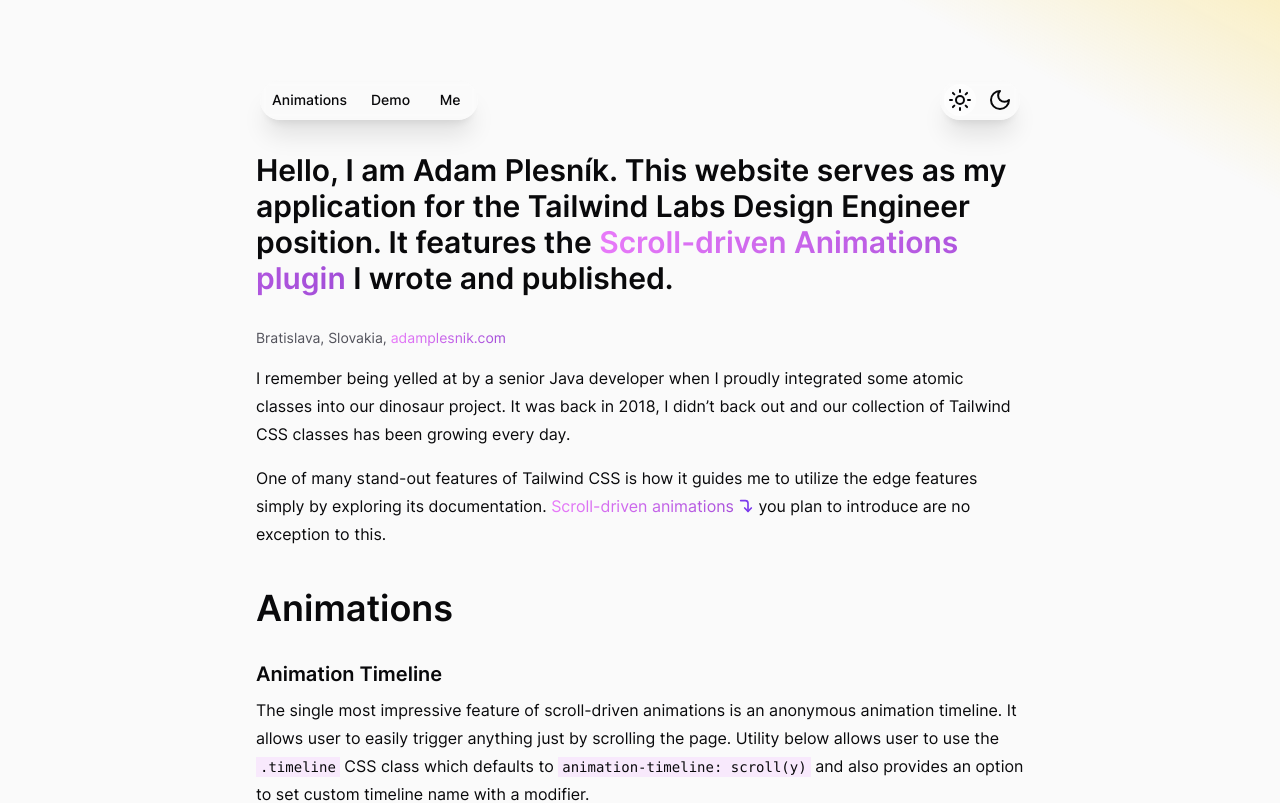
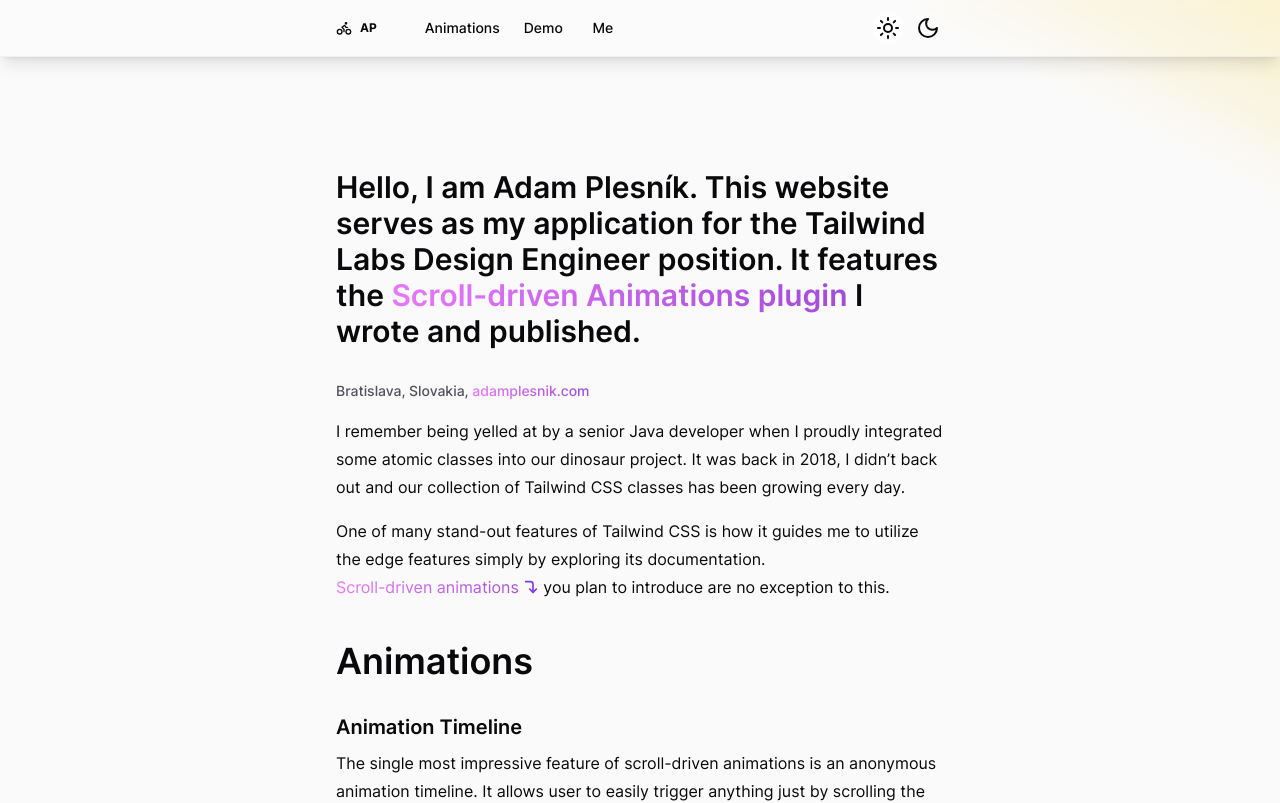
Before and after one commit to adamplesnik/tailwindcss-scroll-driven-animations, a React (Vite) app: page / in a window 1280 px wide. Shown: the top 803 px of the page. Built offline with nearby package versions, Linux system fonts and the light colour scheme; what @adam.plesnik/tailwindcss-scroll-driven-animations would draw is missing.

Commit message:
Update header, add AP 'logo', bike anim

```diff
--- a/index.html
+++ b/index.html
@@ -1,8 +1,5 @@
 <!doctype html>
-<html
-  lang="en"
-  class="scroll-smooth bg-zinc-50 p-8 text-zinc-950 md:p-16 lg:p-20 dark:bg-gray-900 dark:text-zinc-300"
->
+<html lang="en" class="scroll-smooth bg-zinc-50 text-zinc-950 dark:bg-gray-900 dark:text-zinc-300">
   <head>
     <meta charset="UTF-8" />
     <meta name="viewport" content="width=device-width, initial-scale=1.0" />
--- a/src/App.tsx
+++ b/src/App.tsx
@@ -1,18 +1,18 @@
 import PageBackground from './components/PageBackground.tsx'
 import Animations from './partials/Animations.tsx'
 import Demo from './partials/Demo.tsx'
-import Header from './partials/Header.tsx'
+import Nav from './partials/Nav.tsx'
 import Intro from './partials/Intro.tsx'
 import MainTitle from './partials/MainTitle.tsx'
 import Me from './partials/Me.tsx'
 
 function App() {
   return (
-    <div className="flex justify-center scope/content">
+    <div className="flex flex-col items-center justify-center">
       <PageBackground />
-      <div className={'relative z-10 w-full max-w-screen-md'}>
-        <Header />
-        <div className={'w-full view-timeline/content'}>
+      <Nav />
+      <div className={'relative z-10 w-full max-w-screen-md p-8 md:p-16 lg:p-20'}>
+        <div className="w-full">
           <MainTitle />
           <Intro />
           <Animations />
--- a/src/components/DarkModeSwitch.tsx
+++ b/src/components/DarkModeSwitch.tsx
@@ -2,7 +2,6 @@
 import { Moon, Sun } from 'lucide-react'
 import { MouseEventHandler, useState } from 'react'
 import DarkModeSwitchButton from './DarkModeSwitchButton.tsx'
-import HeaderSegment from './HeaderSegment.tsx'
 
 const DarkModeSwitch = () => {
   const systemDarkMode = window.matchMedia('(prefers-color-scheme: dark)').matches
@@ -17,7 +16,7 @@
   }
 
   return (
-    <HeaderSegment>
+    <div className="relative flex items-stretch gap-2">
       <DarkModeSwitchButton Icon={Sun} onClick={switchMode} pointerEvents={!darkMode} />
       <DarkModeSwitchButton Icon={Moon} onClick={switchMode} pointerEvents={darkMode} />
       <motion.div
@@ -28,10 +27,10 @@
           duration: 0.67,
           ease: [0.65, 0.05, 0.17, 0.99],
         }}
-        style={darkMode ? { right: '0.25rem' } : { left: '0.25rem ' }}
+        style={darkMode ? { right: '0' } : { left: '0 ' }}
         className="absolute z-0 size-8 rounded-full bg-white/60 dark:bg-zinc-500/60"
       ></motion.div>
-    </HeaderSegment>
+    </div>
   )
 }
 
--- a/src/components/HeaderNavAnchor.tsx
+++ b/src/components/HeaderNavAnchor.tsx
@@ -10,7 +10,7 @@
       href={href}
       className={
         'flex items-center justify-center rounded-full px-2 text-sm font-medium transition-colors duration-200 md:min-w-12 ' +
-        'hover:bg-zinc-300/40 dark:hover:bg-zinc-500/60' +
+        'hover:bg-slate-300/40 dark:hover:bg-slate-500/60' +
         (className != '' ? ` ${className}` : '')
       }
     >
--- a/src/components/HeaderSegment.tsx
+++ /dev/null
@@ -1,20 +0,0 @@
-import { PropsWithChildren } from 'react'
-
-const HeaderSegment = ({ children }: PropsWithChildren<HeaderButtonWrapperProps>) => {
-  return (
-    <div
-      className={
-        'relative flex animate-add-shadow items-stretch gap-2 overflow-hidden rounded-full bg-white/10 p-1 backdrop-blur-sm timeline range-end-[200px] dark:bg-zinc-500/20 ' +
-        'supports-no-animations:shadow-lg'
-      }
-    >
-      {children}
-    </div>
-  )
-}
-
-export interface HeaderButtonWrapperProps {
-  children: PropsWithChildren
-}
-
-export default HeaderSegment
--- a/src/components/Paragraph.tsx
+++ b/src/components/Paragraph.tsx
@@ -9,7 +9,11 @@
     <p
       className={
         'mb-4 w-full ' +
-        (size === 'regular' ? 'text-base leading-7' : size === 'large' ? 'text-lg' : 'text-sm') +
+        (size === 'regular'
+          ? 'text-base leading-7'
+          : size === 'large'
+            ? 'text-lg'
+            : 'text-sm font-medium') +
         (className && ` ${className}`)
       }
     >
--- a/src/components/PluginDemo.tsx
+++ b/src/components/PluginDemo.tsx
@@ -12,7 +12,7 @@
   return (
     <div className="mb-8 h-96 overflow-y-auto overflow-x-hidden rounded-lg border border-zinc-300 bg-zinc-100/70 dark:border-zinc-700 dark:bg-black/10">
       <div className="text-sm scope/demo supports-animations:-mt-14 supports-animations:sm:-mt-8">
-        <div className="sticky top-0 z-10 flex animate-translate-down flex-wrap gap-1 border-b border-b-zinc-300 bg-white/20 px-8 py-4 backdrop-blur timeline/demo range-start-exit-crossing range-end supports-animations:-translate-y-24 supports-animations:sm:-translate-y-16 md:px-12 dark:border-b-zinc-600 dark:bg-slate-800/60">
+        <div className="sticky top-0 z-10 flex animate-translate-down flex-wrap gap-1 border-b border-b-zinc-300 bg-white/20 p-4 backdrop-blur timeline/demo range-start-exit-crossing range-end supports-animations:-translate-y-24 supports-animations:sm:-translate-y-16 dark:border-b-zinc-600 dark:bg-slate-800/60">
           <Code>.animate...</Code>
           <Code>.range-start-exit-crossing</Code>
           <Code>.range-end</Code>
--- a/src/css/keyframes.css
+++ b/src/css/keyframes.css
@@ -1,21 +1,3 @@
-@keyframes add-shadow {
-  0% {
-    box-shadow: none;
-  }
-  100% {
-    box-shadow: theme(boxShadow.xl);
-  }
-}
-
-@keyframes bg-position {
-  0% {
-    background-position: 100% 100%;
-  }
-  100% {
-    background-position: 0 0;
-  }
-}
-
 @keyframes bounce-bottom {
   0% {
     transform: translateY(0);
@@ -42,6 +24,21 @@
   }
 }
 
+@keyframes bike-out {
+  7% {
+    transform: scaleX(-100%);
+  }
+  50% {
+    transform: scaleX(-100%) translateX(300px);
+  }
+  50.001% {
+    transform: scaleX(100%) translateX(-300px);
+  }
+  100% {
+    transform: translateX(0) scaleX(100%);
+  }
+}
+
 @keyframes translate-down {
   to {
     transform: translateY(0);
--- a/src/partials/Header.tsx
+++ /dev/null
@@ -1,36 +0,0 @@
-import DarkModeSwitch from '../components/DarkModeSwitch.tsx'
-import HeaderNavAnchor from '../components/HeaderNavAnchor.tsx'
-import HeaderSegment from '../components/HeaderSegment.tsx'
-
-const Header = () => {
-  return (
-    <div className={'sticky top-8 z-10 flex items-stretch justify-between md:px-1'}>
-      <div
-        className={
-          'flex animate-translate-down items-stretch timeline range-end-[200px] ' +
-          'supports-animations:-translate-y-24 supports-animations:md:-translate-y-32 supports-animations:lg:-translate-y-40'
-        }
-      >
-        <HeaderSegment>
-          <div
-            className={
-              'flex animate-bg-position gap-1 rounded-full timeline/content sm:gap-2 ' +
-              'bg-gradient-to-r from-yellow-300/0 from-30% via-slate-400/30 via-50% to-purple-700/0 to-70% bg-[length:500%_100%] ' +
-              'dark:from-slate-300/0 dark:via-slate-300/30'
-            }
-          >
-            <HeaderNavAnchor href={'#animations'}>
-              <span className={'sm:hidden'}>Anim</span>
-              <span className={'hidden sm:inline-block'}>Animations</span>
-            </HeaderNavAnchor>
-            <HeaderNavAnchor href={'#demo'}>Demo</HeaderNavAnchor>
-            <HeaderNavAnchor href={'#me'}>Me</HeaderNavAnchor>
-          </div>
-        </HeaderSegment>
-      </div>
-      <DarkModeSwitch />
-    </div>
-  )
-}
-
-export default Header
--- /dev/null
+++ b/src/partials/Nav.tsx
@@ -0,0 +1,30 @@
+import { Bike } from 'lucide-react'
+import DarkModeSwitch from '../components/DarkModeSwitch.tsx'
+import HeaderNavAnchor from '../components/HeaderNavAnchor.tsx'
+
+const Nav = () => {
+  return (
+    <div
+      className="sticky top-0 z-20 flex w-full animate-translate-down items-stretch justify-center border-b border-b-slate-200/50 bg-white/20 p-1
+        shadow-lg backdrop-blur-sm timeline range-end-[200px] supports-animations:-translate-y-24 md:px-1 supports-animations:md:-translate-y-32 supports-animations:lg:-translate-y-40
+        dark:border-b-slate-600/50 dark:bg-slate-800/60"
+    >
+      <div className="flex w-full max-w-screen-md items-stretch gap-2 px-8 py-2 md:px-16 lg:px-20">
+        <div className="group flex gap-2">
+          <Bike className="group-hover:animate-bike-out size-4 self-center" />
+          <span className="mr-8 self-center text-xs font-bold">AP</span>
+        </div>
+        <HeaderNavAnchor href={'#animations'}>
+          <span className={'sm:hidden'}>Anim</span>
+          <span className={'hidden sm:inline-block'}>Animations</span>
+        </HeaderNavAnchor>
+        <HeaderNavAnchor href={'#demo'}>Demo</HeaderNavAnchor>
+        <HeaderNavAnchor href={'#me'}>Me</HeaderNavAnchor>
+        <div className="flex-1" />
+        <DarkModeSwitch />
+      </div>
+    </div>
+  )
+}
+
+export default Nav
--- a/tailwind.config.js
+++ b/tailwind.config.js
@@ -12,10 +12,9 @@
       animation: {
         /* Regular CSS animations */
         'bounce-bottom': 'bounce-bottom 550ms ease-in-out 220ms',
+        'bike-out': 'bike-out 5s cubic-bezier(0.45, 0.15, 0.17, 0.79) forwards',
 
         /* Scroll-driven animations */
-        'add-shadow': 'add-shadow auto linear forwards',
-        'bg-position': 'bg-position auto linear forwards',
         demo: 'translate-down auto ease-in-out forwards',
         'translate-down': 'translate-down auto cubic-bezier(0.65, 0.05, 0.17, 0.99) forwards',
         'translate-up': 'translate-up auto ease-in-out forwards',
```
